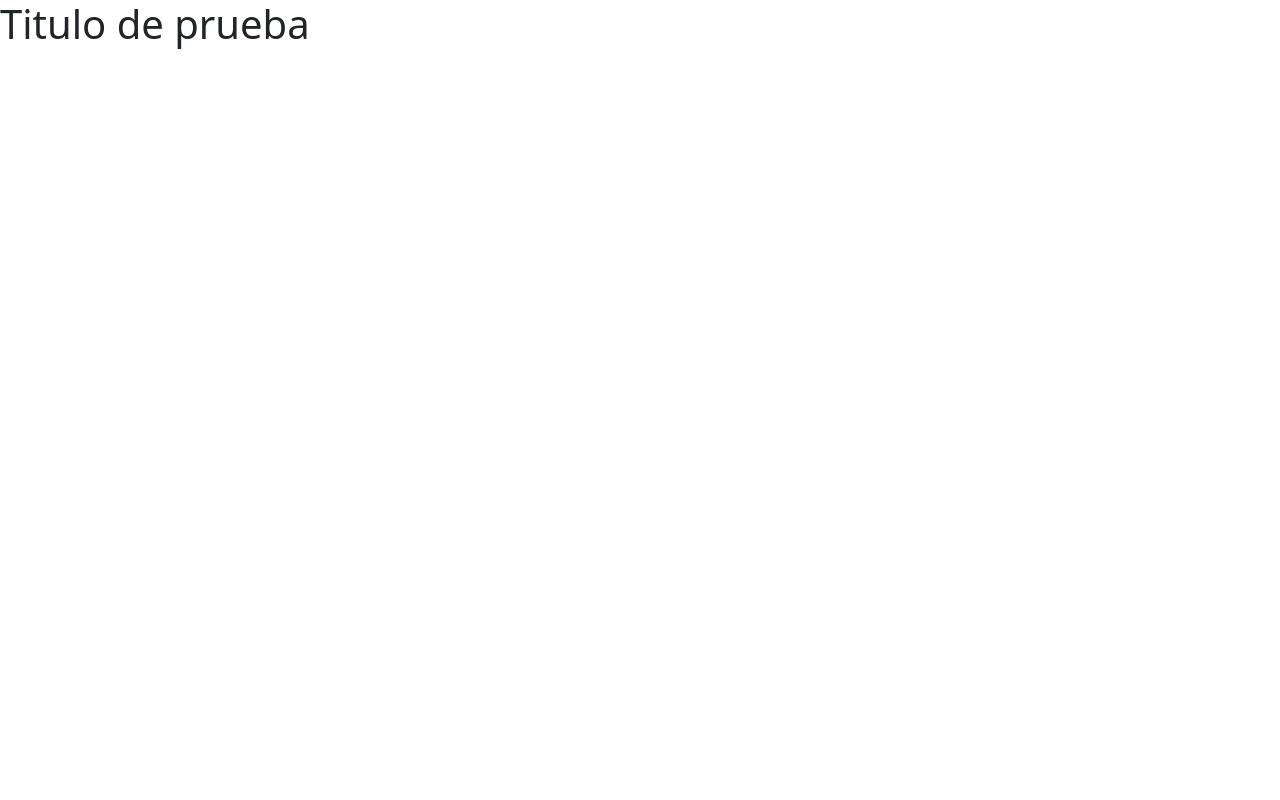
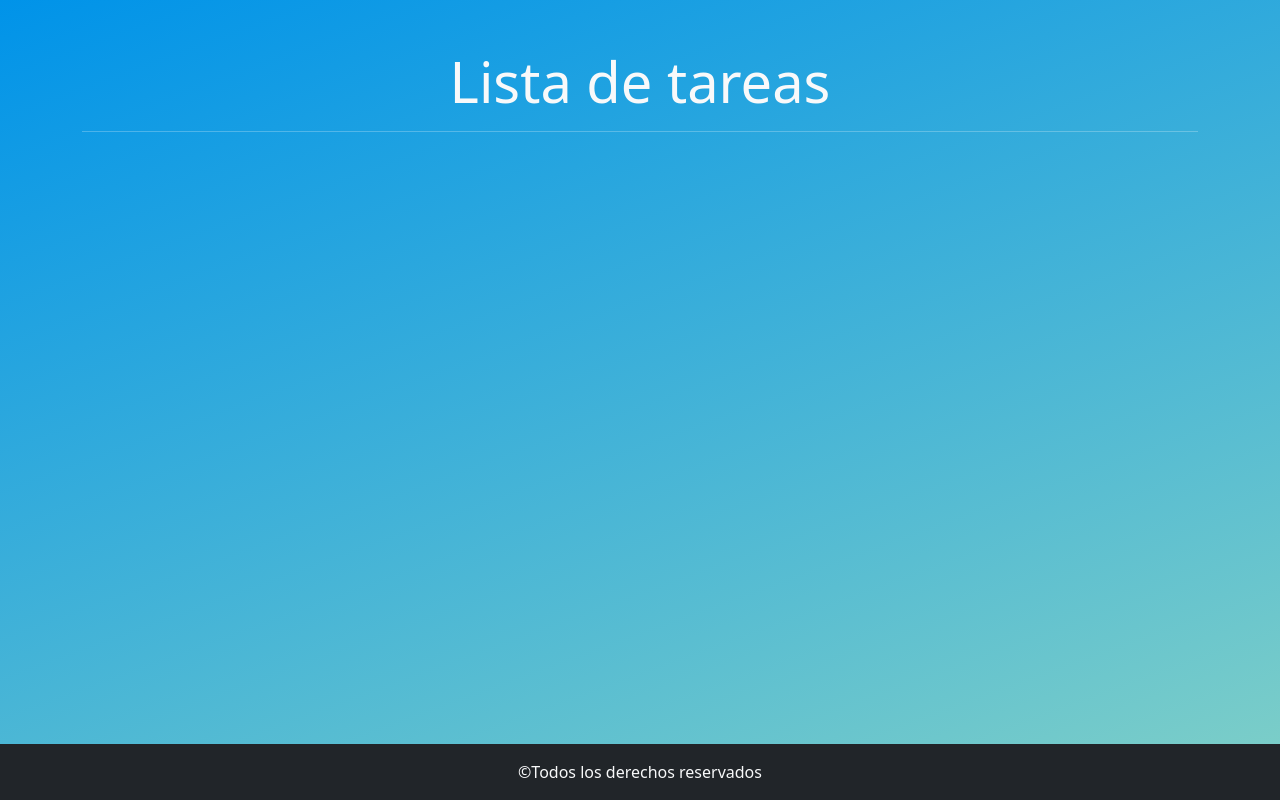
Before and after one commit to Fedreric/practicoReact-4, a React (Vite) app: page / in a window 1280 px wide. Built offline with nearby package versions, Linux system fonts and the light colour scheme.

Commit message:
Agregamos el maquetado de app

```diff
--- a/src/App.css
+++ b/src/App.css
@@ -0,0 +1,11 @@
+#root{
+  min-height: 100vh;
+  display: flex;
+  flex-direction: column;
+  background-color: #0093E9;
+  background-image: linear-gradient(160deg, #0093E9 0%, #80D0C7 100%);
+
+}
+.mainPage{
+  flex-grow: 1;
+}
--- a/src/App.jsx
+++ b/src/App.jsx
@@ -1,3 +1,4 @@
+import { Container } from 'react-bootstrap'
 import './App.css'
 import 'bootstrap/dist/css/bootstrap.min.css'
 
@@ -5,7 +6,14 @@ function App() {
 
   return (
     <>
-      <h1>Titulo de prueba</h1>
+    <Container className='my-5 mainPage'>
+      <h1 className='display-4 text-center text-light'>Lista de tareas</h1>
+      <hr className='text-light'/>
+      {/* Aqui agrego el componente del formulario */}
+    </Container>
+    <footer className='bg-dark text-light py-3 text-center'>
+      <p className='m-0'>&copy;Todos los derechos reservados</p>
+    </footer>
     </>
   )
 }
```
